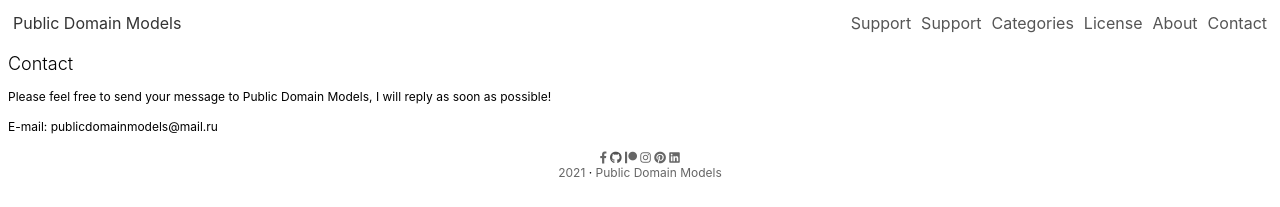
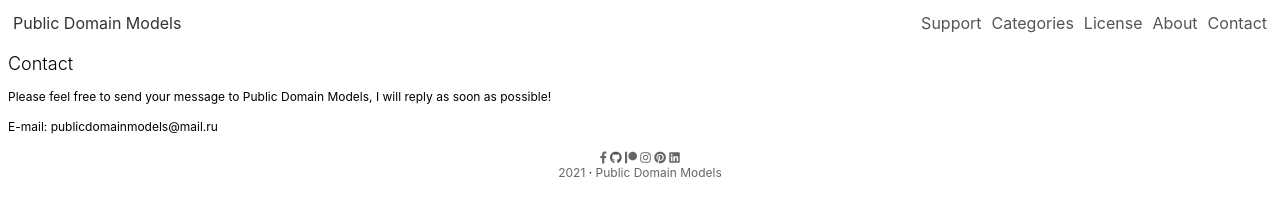
Before and after one commit to mohamadrido/project, a Jekyll site: the page built from contact.html, in a window 1280 px wide. Shown: the top 207 px of the page. Built offline with Jekyll 4.4.1, drawn with Linux system fonts in a browser that asks for light colours; nearby versions of some CDN libraries.

Commit message:
Update default.html

```diff
--- a/_layouts/default.html
+++ b/_layouts/default.html
@@ -26,7 +26,6 @@
 <header class="topnav" id="myTopnav">
   <a href="https://publicdomainmodels.com" class="active">{{site.name}}</a>
   <div class="header-right">
-  <a href="{{site.baseurl}}/support">Support</a>
   <a href="javascript:void(0);" class="icon" onclick="myFunction()">
     <i class="fa fa-bars"></i>
   </a>
```
